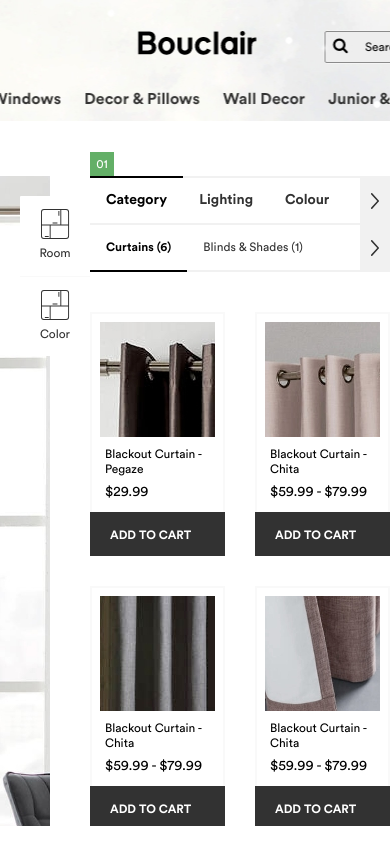
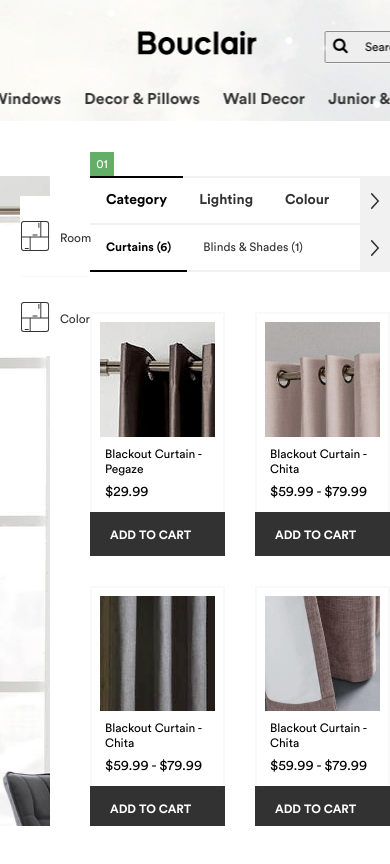
Before and after one commit to sweethometeam1/Bouclair, a Vue app: page / in a window 390 px wide. Shown: the top 864 px of the page. Built offline with nearby package versions, Linux system fonts and the light colour scheme.

Commit message:
added adaptivity to scene button

```diff
--- a/src/components/Scene/components/SceneButton.vue
+++ b/src/components/Scene/components/SceneButton.vue
@@ -61,4 +61,16 @@
       background-color: #f9f9f9;
     }
   }
+
+  @media screen and (max-width: 640px) and (orientation: portrait) {
+    .scene__buttons {
+      .scene-button {
+        flex-direction: row;
+
+        &__ico {
+          margin-right: 10px;
+        }
+      }
+    }
+  }
 </style>
```
